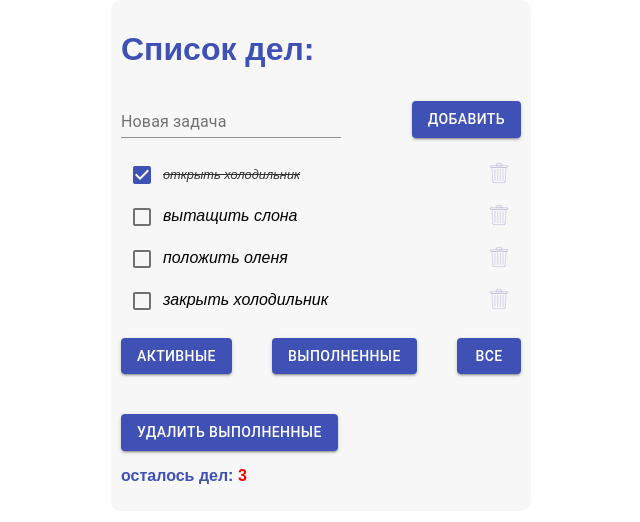
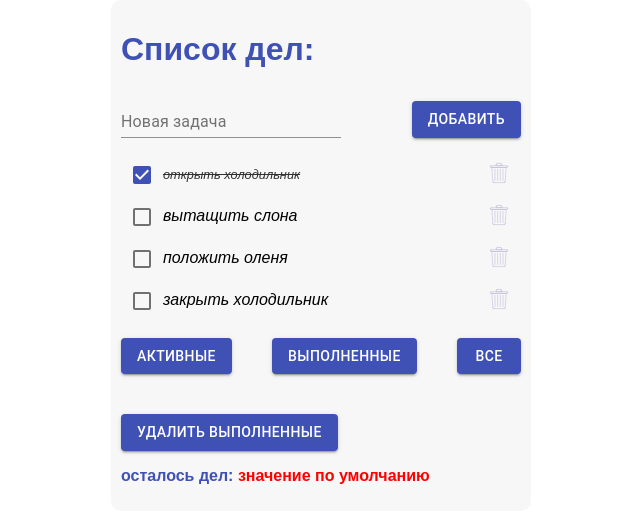
Before and after one commit to WebHeroSchool/dotodo, a React (Create React App) app: page / in a window 1280 px wide. Shown: the top 522 px of the page, without its empty margins (319-959 px from the left). Built offline with nearby package versions, Linux system fonts and the light colour scheme.

Commit message:
default props

```diff
--- a/src/App/App.js
+++ b/src/App/App.js
@@ -87,14 +87,14 @@ class App extends React.Component {
         </h1>
         <InputItem onClickAdd={this.onClickAdd} />
         <ItemList
-          todoItem={this.state.items}
+           todoItem={this.state.items}
           index={this.state.items.index}
           onClickDone={this.onClickDone}
           onClickDelete={this.onClickDelete}
         />
         <Footer
           selectedDelete={this.selectedDelete}
-          count={this.state.items.filter(item => item.isDone === false).length} />
+        />
       </div>
     );
   }
--- a/src/Footer/Footer.js
+++ b/src/Footer/Footer.js
@@ -45,4 +45,8 @@ const Footer = ({ count, selectedDelete }) => (
   </footer>
 );
 
+Footer.defaultProps = {
+  count: 'значение по умолчанию'
+};
+
 export default Footer;
--- a/src/Item/Item.js
+++ b/src/Item/Item.js
@@ -15,4 +15,8 @@ const Item = ({ value, index, isDone, onClickDone }) => (
   </span>
 );
 
+Item.defaultProps = {
+  isDone: false
+};
+
 export default Item;
```
